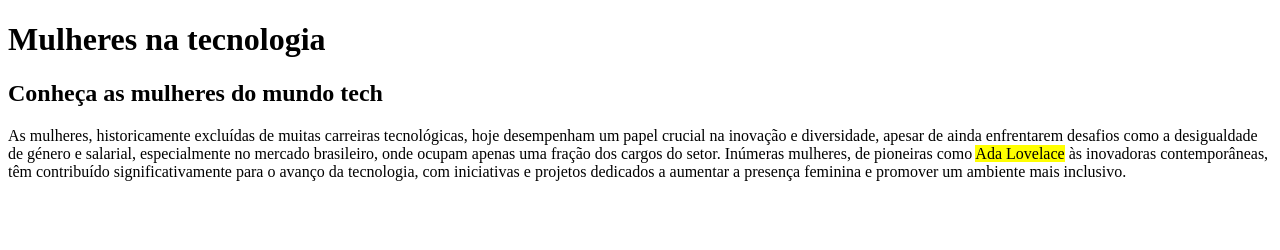
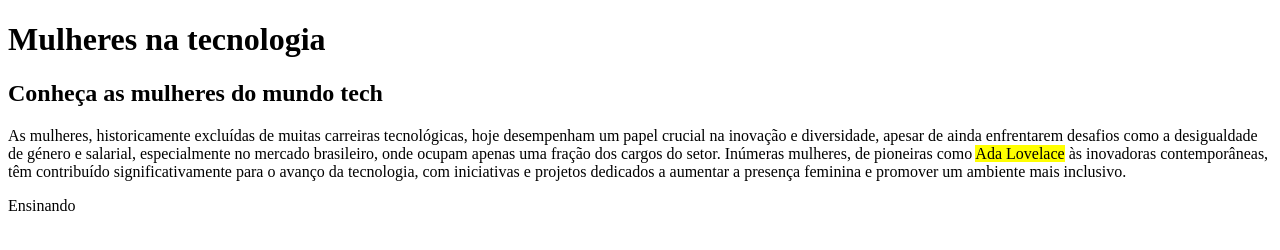
Before and after one commit to hellogirls-unesp/curso-html-css, a plain HTML site: page index.html in a window 1280 px wide. Drawn offline with Linux system fonts and the light colour scheme.

Commit message:
Teste 2
Apenas testando

```diff
--- a/index.html
+++ b/index.html
@@ -17,6 +17,7 @@
             presença feminina e promover um ambiente mais inclusivo.
     </p>
 
+    <p>Ensinando</p>
 </body>
 
 </html>
```
